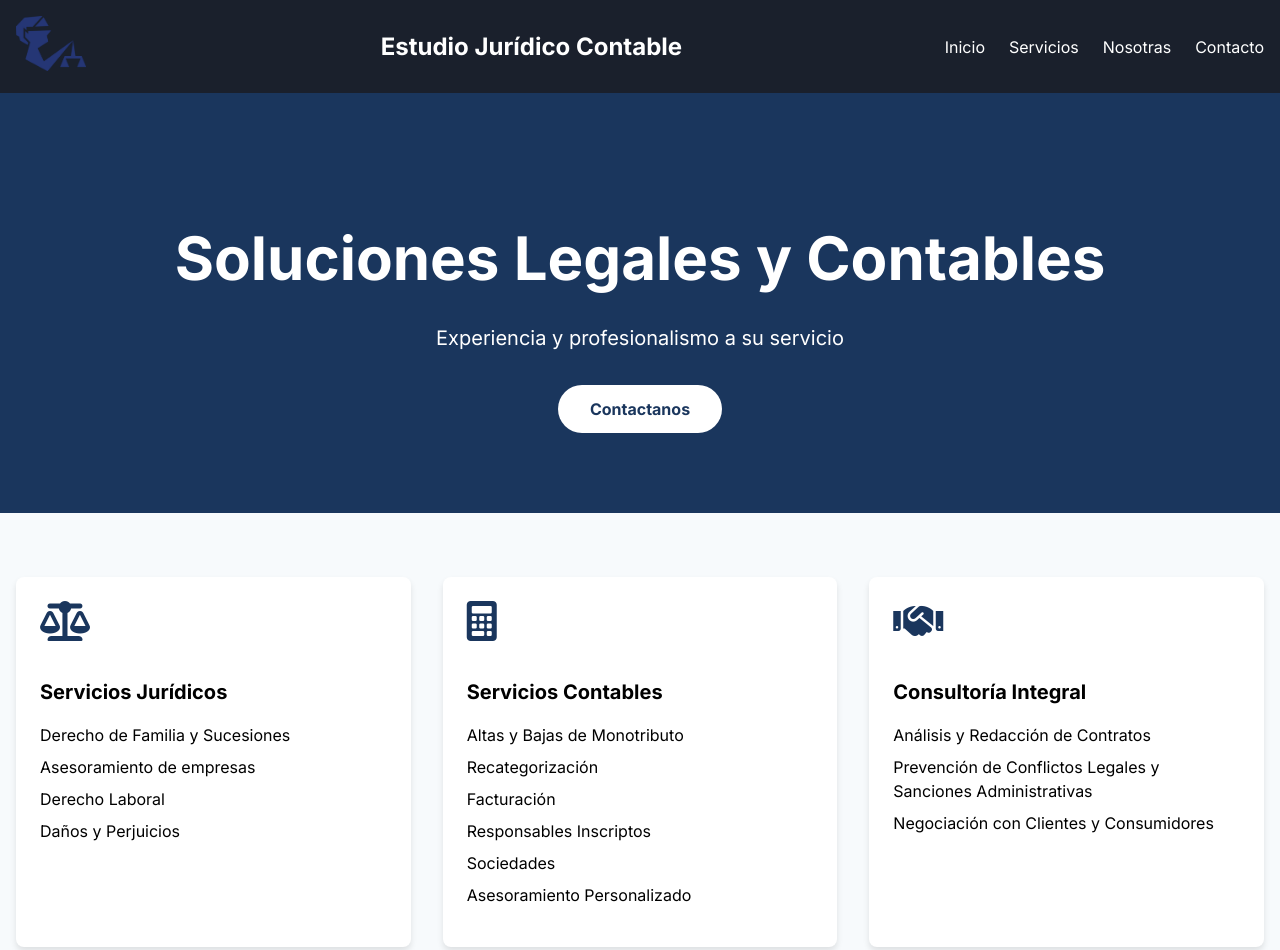
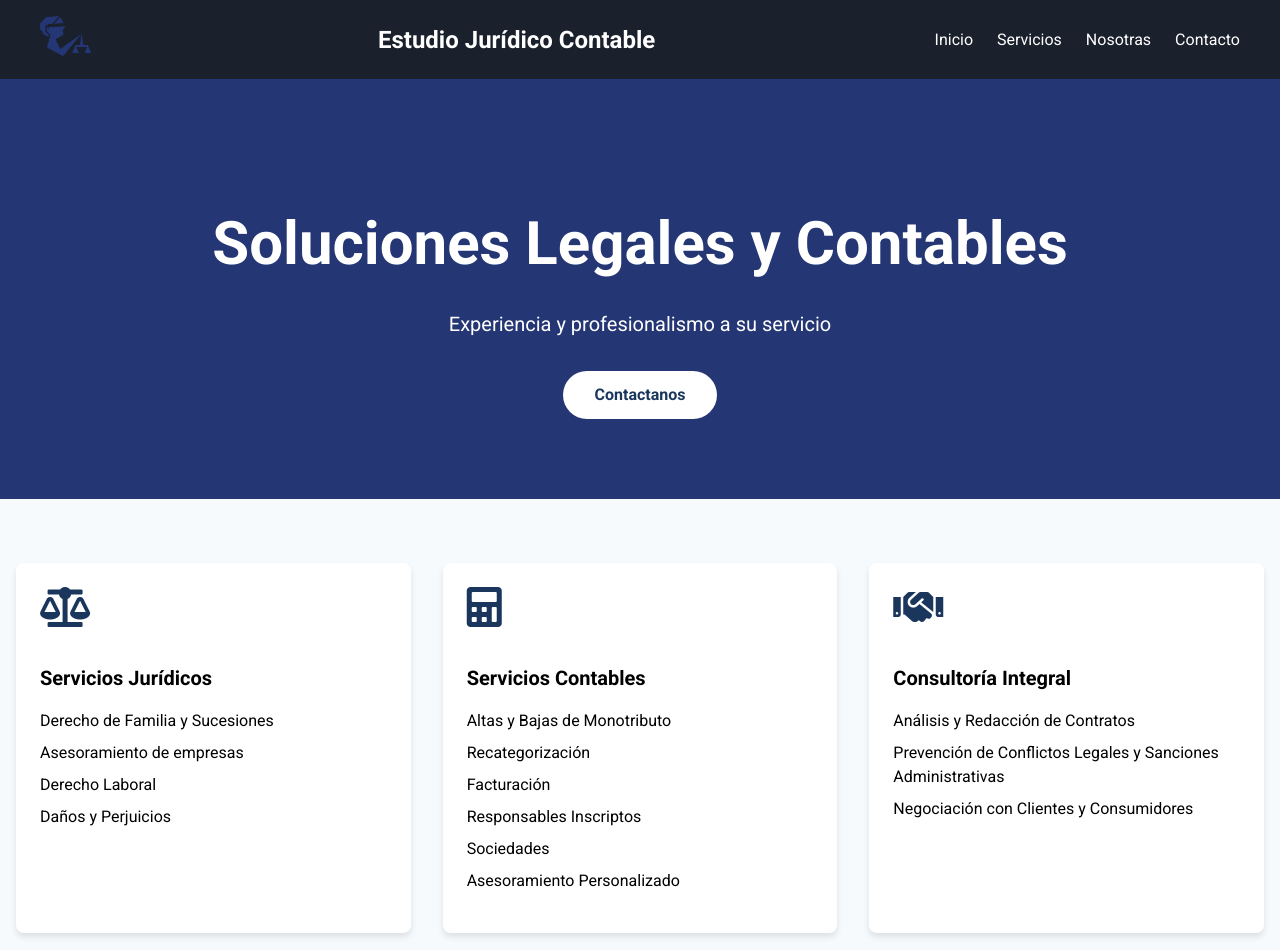
Before and after one commit to elielbalmaceda/Pagina-Estudio, a plain HTML site: page Estudio Juridco Contable/index.html in a window 1280 px wide. Shown: the top 950 px of the page. Drawn offline with Linux system fonts and the light colour scheme.

Commit message:
Correciones-01

```diff
--- a/Estudio Juridco Contable/assets/css/styles.css
+++ b/Estudio Juridco Contable/assets/css/styles.css
@@ -3,70 +3,60 @@ html, body{
     margin: 0;
     padding: 0;
     box-sizing: border-box;
-    font-family: 'Inter', sans-serif;
+    font-family: 'Roboto', sans-serif;
     line-height: 1.5;
 }
 
-/* Navegación */
 .nav-container {
+    background-color: #1a202c;
     padding: 1rem;
-    background-color: #1a202c;
-    color: white;
+    position: relative;
 }
 
 .nav-content {
-    max-width: 1280px;
-    margin: 0 auto;
     display: flex;
     justify-content: space-between;
     align-items: center;
+    max-width: 1200px;
+    margin: auto;
+    padding: 0 1rem;
 }
 
-/* Menú móvil */
+.logo {
+    height: 40px;
+    max-width: 100%;
+    margin-right: 0.5rem;
+}
+
+.nav-brand {
+    color: white;
+    font-size: 1.5rem;
+    font-weight: bold;
+    display: flex;
+    align-items: center;
+}
+
+/* Estilo del botón del menú móvil */
 .menu-btn {
-    display: none;
     background: none;
     border: none;
     color: white;
     font-size: 1.5rem;
     cursor: pointer;
+    display: block;
 }
 
-.logo-link {
-    display: block;
-    margin-right: 2rem;
-}
-
-.logo {
-    width: 70px;
-    height: auto;
-}
-
-@media (max-width: 768px) {
-    .menu-btn {
-        display: block;
-    }
-}
-
-.nav-brand {
-    font-size: 1.50rem;
-    font-weight: bold;
-}
-
+/* Menú oculto por defecto */
 .nav-links {
-    display: none;
-}
-
-@media (min-width: 768px) {
-    .nav-links {
-        display: flex;
-        gap: 1.5rem;
-    }
+    list-style: none;
+    margin: 0;
+    padding: 0;
 }
 
 .nav-link {
     color: white;
     text-decoration: none;
+    margin: 0.5rem 0;
     transition: color 0.2s;
 }
 
@@ -74,9 +64,30 @@ html, body{
     color: #cbd5e0;
 }
 
+/* Menú visible al activar */
+.nav-links.nav-active {
+    display: flex;
+}
+
+/* Menú horizontal en pantallas grandes */
+@media (min-width: 768px) {
+    .menu-btn {
+        display: none; /* Esconde el botón en pantallas grandes */
+    }
+
+    .nav-links {
+        display: flex;
+        position: static;
+        flex-direction: row;
+        gap: 1.5rem;
+        justify-content: center; /* Centra los enlaces horizontalmente */
+        padding: 0; /* Asegura que no haya relleno sobrante */
+    }
+}
+
 /* Header/Hero */
 .hero {
-    background-color: #1a365d;
+    background-color: #253675;
     color: white;
     padding: 5rem 1rem;
     text-align: center;
@@ -295,7 +306,7 @@ html, body{
 .contact-form button {
     width: 100%;
     padding: 10px;
-    background: #007bff;
+    background: #253675;
     color: #fff;
     border: none;
     border-radius: 5px;
--- a/Estudio Juridco Contable/index.html
+++ b/Estudio Juridco Contable/index.html
@@ -5,21 +5,24 @@
     <meta name="viewport" content="width=device-width, initial-scale=1.0">
     <title>Estudio Jurídico Contable</title>
     <link rel="stylesheet" href="https://cdnjs.cloudflare.com/ajax/libs/font-awesome/6.0.0/css/all.min.css">
-    <link href="https://fonts.googleapis.com/css2?family=Inter:wght@400;600;700&display=swap" rel="stylesheet">
+    <link href="https://fonts.googleapis.com/css2?family=Roboto:wght@400;700&display=swap" rel="stylesheet">
     <link rel="icon" href="/Estudio Juridco Contable/assets/img/favicon.ico" type="image/x-icon">
     <link rel="stylesheet" href="/Estudio Juridco Contable/assets/css/styles.css">
+    <link href="https://cdnjs.cloudflare.com/ajax/libs/font-awesome/5.15.4/css/all.min.css" rel="stylesheet">
+
 </head>
 <body>
-    <!-- Barra de navegación -->
     <nav class="nav-container">
         <div class="nav-content">
             <a href="index.html" class="logo-link">
                 <img src="/Estudio Juridco Contable/assets/img/logoprincipal.png" alt="Logo Estudio Jurídico Contable" class="logo">
             </a>
             <div class="nav-brand">Estudio Jurídico Contable</div>
-            <button class="menu-btn" onclick="toggleMenu()">
+            <!-- Botón para menú móvil -->
+            <button class="menu-btn">
                 <i class="fas fa-bars"></i>
             </button>
+            <!-- Menú de navegación -->
             <div class="nav-links">
                 <a href="#inicio" class="nav-link">Inicio</a>
                 <a href="#servicios" class="nav-link">Servicios</a>
@@ -99,12 +102,13 @@
         <div class="contact-container">
             <!-- Información de contacto -->
             <div class="contact-info">
-                <h3>Información de Contacto</h3>
+                <h3 id="contacto">Información de Contacto</h3>
                 <ul>
                     <li><i class="fas fa-phone"></i> 3462-553962 Guadalupe Balmaceda</li>
                     <li><i class="fas fa-phone"></i> 3462-334567 Jesica Debia</li>
                     <li><i class="fas fa-phone"></i> 3462-676505 Eugenia Ledesma</li>
                     <li><i class="fas fa-envelope"></i> ejuridico.contable24@gmail.com</li>
+                    <li><i class="fab fa-instagram"></i> soluciones.legalesycontables</li>
                     <h3>Horario de Atención</h3>
                     <p>Lunes a Viernes: 08:00 - 12:00 | 17:00 - 20:00</p>
                     <li><i class="fas fa-map-marker-alt"></i> San Martín y 25 de Mayo - Galería Coral Oficina 20</li>
```
